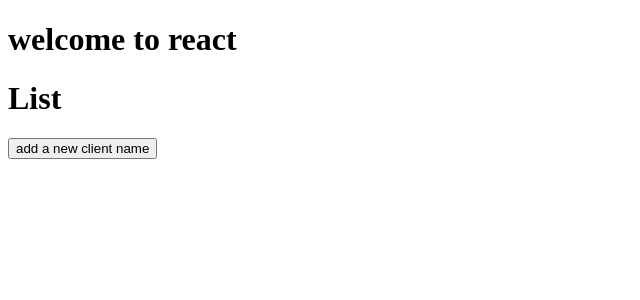
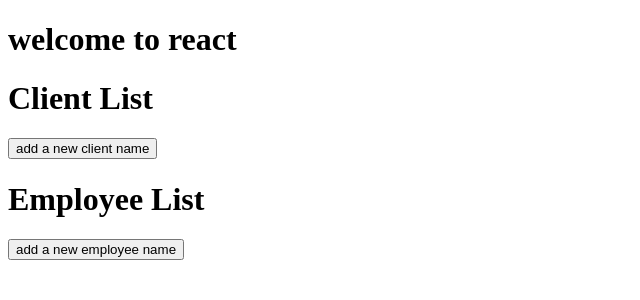
Before and after one commit to SS-2302/Besant_React_Jul_2026, a React (Vite) app in the folder react-class/: page / in a window 1280 px wide. Shown: the top 300 px of the page, without its empty margins (0-640 px from the left). Built offline with nearby package versions, Linux system fonts and the light colour scheme.

Commit message:
15/07 task update

```diff
--- a/react-class/src/App.jsx
+++ b/react-class/src/App.jsx
@@ -1,4 +1,5 @@
 import ClientList from "./components/ClientList"
+import EmployeeList from "./components/EmployeeList"
 import Hospital from "./components/Hospital"
 import Patient from "./components/Patient"
 
@@ -9,6 +10,7 @@ function App() {
     {/* <Patient />
     <Hospital/> */}
     <ClientList/>
+    <EmployeeList/>
     </>
    )
 }
--- a/react-class/src/components/ClientList.jsx
+++ b/react-class/src/components/ClientList.jsx
@@ -6,7 +6,7 @@ export default function ClientList() {
         const [count, setCount] = useState(1);
 
         function addClientName(){
-            const clientname= 'client'+count;
+            const clientname= 'client '+count;
             setClientList((previousState)=>{
                 return[...previousState, clientname]
             });
@@ -14,12 +14,14 @@ export default function ClientList() {
             setCount((previousState)=> { return previousState + 1 })
         }
 
-        console.log('current state', clientList);
+        // console.log('current state', clientList);
+
+
 
 
   return (
     <>
-        <h1>List</h1>
+        <h1>Client List</h1>
         <button onClick={addClientName}>add a new client name</button>
         <ul>
             {
--- /dev/null
+++ b/react-class/src/components/EmployeeList.jsx
@@ -0,0 +1,34 @@
+import React from 'react'
+import { useState } from 'react';
+
+export default function EmployeeList() {
+
+    const [employeeList, setEmployeeList] = useState([]);
+            const [count, setCount] = useState(1);
+
+    function addEmployeeName(){
+            const employeename= 'employee '+count;
+            setEmployeeList((previousState)=>{
+                return[...previousState, employeename]
+            });
+
+            setCount((previousState)=> { return previousState + 1 })
+        }
+
+        // console.log('current state', employeeList);
+
+  return (
+    <>
+        <h1>Employee List</h1>
+        <button onClick={addEmployeeName}>add a new employee name</button>
+        <ul>
+            {
+                employeeList.map((el, index)=>(
+                    <li key={index}>{el}</li>
+                ))
+
+            }
+        </ul>
+    </>
+  )
+}
```
